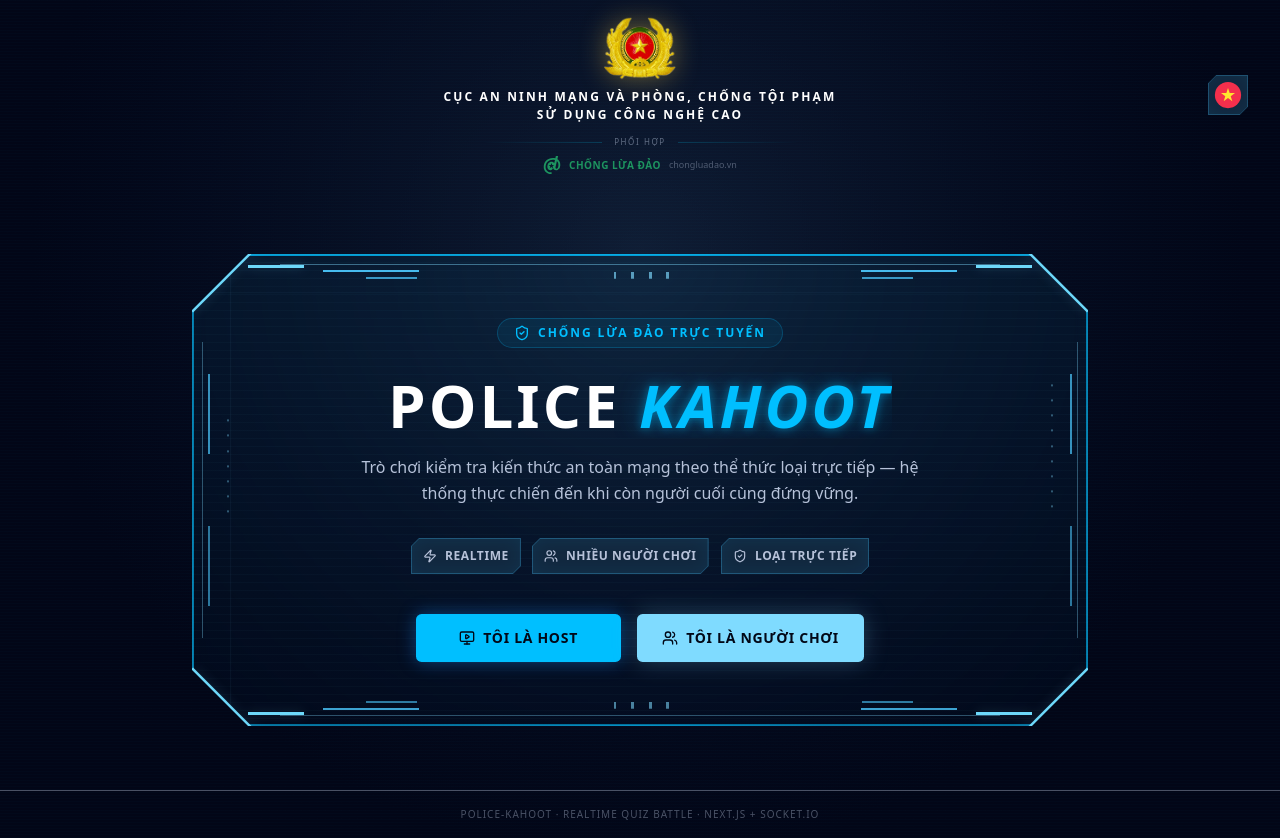
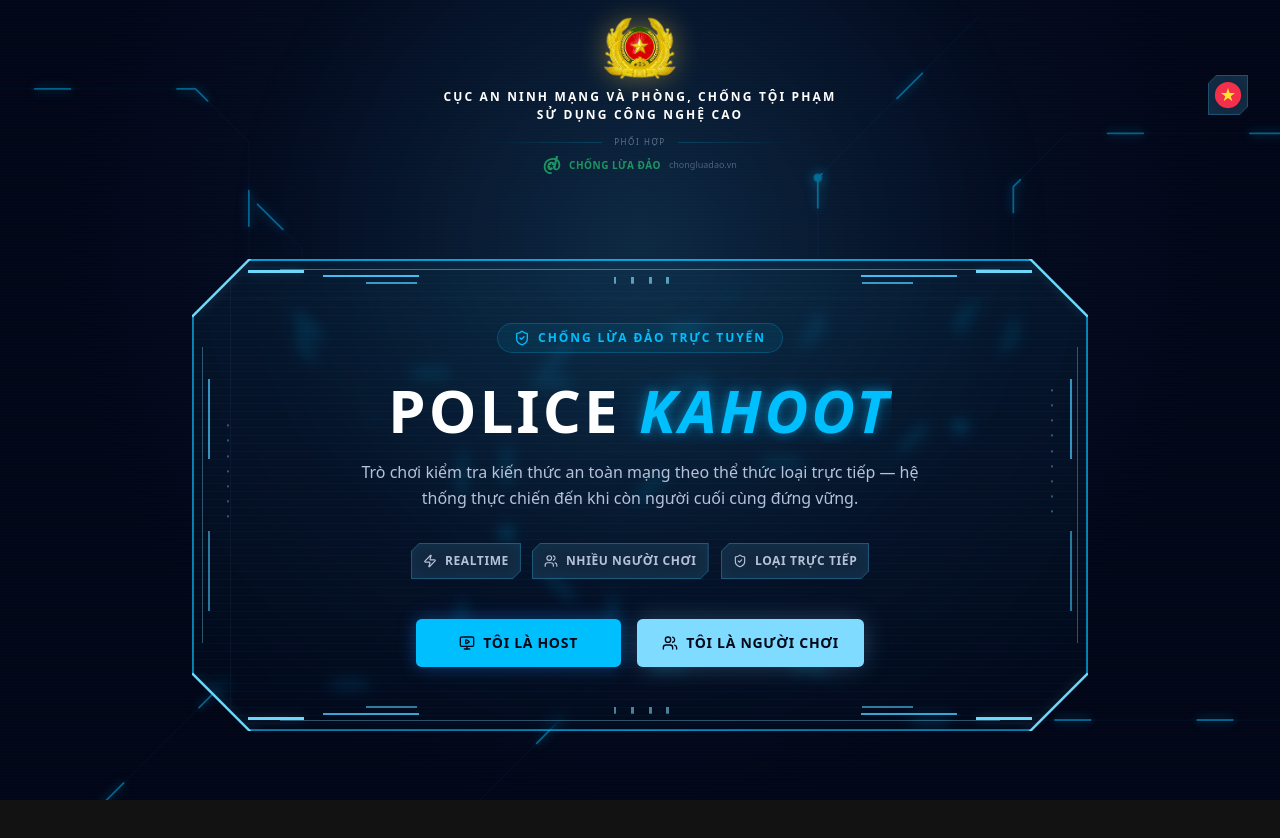
Before and after one commit to katiue/police_kahoot, a Next.js app: page / in a window 1280 px wide. After the commit the page ends 800 px from the top, so only its background shows below. Built offline with nearby package versions, Linux system fonts and the light colour scheme.

Commit message:
feat: UI adjustments

```diff
--- a/src/app/globals.css
+++ b/src/app/globals.css
@@ -1124,3 +1124,103 @@
   border: 1px solid rgba(0, 191, 255, 0.15);
   box-shadow: inset 0 0 12px rgba(0, 191, 255, 0.04);
 }
+
+/* Premium Cyber Backdrop Custom Styling */
+.cyber-circuit-bg {
+  position: absolute;
+  inset: 0;
+  overflow: hidden;
+  pointer-events: none;
+  z-index: 0;
+}
+
+.cyber-circuit-path {
+  fill: none;
+  stroke: rgba(0, 191, 255, 0.08);
+  stroke-width: 1.5;
+  stroke-linecap: round;
+  stroke-linejoin: round;
+}
+
+.cyber-circuit-path-glow {
+  fill: none;
+  stroke: var(--primary);
+  stroke-dasharray: 40 120;
+  stroke-width: 2;
+  stroke-linecap: round;
+  stroke-linejoin: round;
+  filter: drop-shadow(0 0 6px var(--primary));
+}
+
+.cyber-circuit-path-glow-fast {
+  animation: circuit-flow-forward 4s linear infinite;
+}
+
+.cyber-circuit-path-glow-slow {
+  animation: circuit-flow-backward 6s linear infinite;
+}
+
+.cyber-circuit-path-glow-medium {
+  animation: circuit-flow-forward 5s linear infinite;
+}
+
+.cyber-circuit-node {
+  fill: #020817;
+  stroke: rgba(0, 191, 255, 0.35);
+  stroke-width: 1.5;
+  filter: drop-shadow(0 0 3px rgba(0, 191, 255, 0.4));
+}
+
+.cyber-circuit-node-glow {
+  fill: var(--primary);
+  filter: drop-shadow(0 0 6px var(--primary));
+  animation: node-pulse-glow 2s infinite alternate;
+  transform-origin: center;
+}
+
+.cyber-shield-watermark {
+  color: var(--primary);
+  filter: drop-shadow(0 0 24px rgba(0, 191, 255, 0.25));
+  animation: shield-breath 8s ease-in-out infinite;
+  transform-origin: center;
+}
+
+@keyframes circuit-flow-forward {
+  from {
+    stroke-dashoffset: 160;
+  }
+  to {
+    stroke-dashoffset: 0;
+  }
+}
+
+@keyframes circuit-flow-backward {
+  from {
+    stroke-dashoffset: 0;
+  }
+  to {
+    stroke-dashoffset: 160;
+  }
+}
+
+@keyframes shield-breath {
+  0%, 100% {
+    transform: translate(-50%, -50%) scale(1);
+    opacity: 0.035;
+  }
+  50% {
+    transform: translate(-50%, -50%) scale(1.05);
+    opacity: 0.06;
+  }
+}
+
+@keyframes node-pulse-glow {
+  0% {
+    filter: drop-shadow(0 0 2px var(--primary));
+    opacity: 0.7;
+  }
+  100% {
+    filter: drop-shadow(0 0 8px var(--primary));
+    opacity: 1;
+  }
+}
--- a/src/app/layout.tsx
+++ b/src/app/layout.tsx
@@ -17,8 +17,8 @@
 })
 
 export const metadata: Metadata = {
-  title: 'Police Kahoot — Realtime Quiz',
-  description: 'Realtime quiz battle for events — Chống Lừa Đảo edition',
+  title: 'Rung Chuông Vàng',
+  description: 'Mini Game Rung Chuông Vàng',
 }
 
 export default function RootLayout({ children }: { children: React.ReactNode }) {
--- a/src/app/page.tsx
+++ b/src/app/page.tsx
@@ -142,11 +142,6 @@
         </div>
 
       </main>
-
-      {/* ── Footer ── */}
-      <footer className="relative z-10 border-t border-[var(--header-border)] px-6 py-4 text-center text-[10px] text-[var(--muted-foreground)] opacity-40 uppercase tracking-widest">
-        police-kahoot · realtime quiz battle · Next.js + Socket.IO
-      </footer>
     </Backdrop>
   )
 }
--- a/src/components/game/Backdrop.tsx
+++ b/src/components/game/Backdrop.tsx
@@ -3,8 +3,59 @@
 /** Full-screen cybersec backdrop: clean, subtle agency-grade cyber-shell. */
 export function Backdrop({ className, children }: { className?: string; children: React.ReactNode }) {
   return (
-    <div className={cn('cyber-shell no-glow flex min-h-screen w-full flex-col text-foreground', className)}>
-      {children}
+    <div className={cn('cyber-shell no-glow relative flex min-h-screen w-full flex-col text-foreground overflow-x-hidden', className)}>
+
+      {/* ── Background Cyber Circuits & Glow Layer ── */}
+      <div className="cyber-circuit-bg select-none absolute inset-0 w-full h-full overflow-hidden pointer-events-none z-0" aria-hidden="true">
+
+        {/* Central Electric Backlight Glow */}
+        <div className="absolute top-[30%] left-1/2 -translate-x-1/2 -translate-y-1/2 w-[min(800px,95vw)] h-[min(800px,95vw)] rounded-full bg-[radial-gradient(circle,rgba(0,191,255,0.08)_0%,transparent_70%)] pointer-events-none blur-2xl z-0" />
+
+        {/* Full Screen Responsive PCB Circuit Network */}
+        <svg
+          className="absolute inset-0 w-full h-full opacity-40 lg:opacity-50"
+          viewBox="0 0 1440 900"
+          preserveAspectRatio="xMidYMid slice"
+        >
+          {/* Static Circuit Lines */}
+          {/* Track 1: Upper-left to Lower-right */}
+          <path d="M -20,100 L 220,100 L 280,160 L 280,300 L 400,420 L 520,420 L 570,470 L 570,600 L 720,750 L 920,750 L 980,810 L 1460,810" className="cyber-circuit-path" />
+          {/* Track 2: Upper-right to Lower-left */}
+          <path d="M 1460,150 L 1200,150 L 1140,210 L 1140,380 L 1000,520 L 760,520 L 690,590 L 690,750 L 530,910" className="cyber-circuit-path" />
+          {/* Track 3: Middle Interconnect & Branching */}
+          <path d="M 100,920 L 250,770 L 450,770 L 520,700 L 520,510 L 600,430 L 860,430 L 920,370 L 920,200 L 1100,20" className="cyber-circuit-path" />
+          {/* Detail Branch A */}
+          <path d="M 280,220 L 340,280 L 340,390 L 420,470" className="cyber-circuit-path" />
+          {/* Detail Branch B */}
+          <path d="M 1140,300 L 1080,360 L 1080,480" className="cyber-circuit-path" />
+          {/* Detail Branch C */}
+          <path d="M 600,430 L 660,370 L 780,370 L 820,330" className="cyber-circuit-path" />
+
+          {/* Animated Glow Flow Lines */}
+          <path d="M -20,100 L 220,100 L 280,160 L 280,300 L 400,420 L 520,420 L 570,470 L 570,600 L 720,750 L 920,750 L 980,810 L 1460,810" className="cyber-circuit-path-glow cyber-circuit-path-glow-fast" />
+          <path d="M 1460,150 L 1200,150 L 1140,210 L 1140,380 L 1000,520 L 760,520 L 690,590 L 690,750 L 530,910" className="cyber-circuit-path-glow cyber-circuit-path-glow-slow" />
+          <path d="M 100,920 L 250,770 L 450,770 L 520,700 L 520,510 L 600,430 L 860,430 L 920,370 L 920,200 L 1100,20" className="cyber-circuit-path-glow cyber-circuit-path-glow-medium" />
+
+          <path d="M 280,220 L 340,280 L 340,390 L 420,470" className="cyber-circuit-path-glow cyber-circuit-path-glow-slow" />
+          <path d="M 1140,300 L 1080,360 L 1080,480" className="cyber-circuit-path-glow cyber-circuit-path-glow-fast" />
+          <path d="M 600,430 L 660,370 L 780,370 L 820,330" className="cyber-circuit-path-glow cyber-circuit-path-glow-medium" />
+
+          {/* Circuit Terminals (Nodes/Junctions) */}
+          <circle cx="570" cy="600" r="4.5" className="cyber-circuit-node cyber-circuit-node-glow" />
+          <circle cx="1000" cy="520" r="4" className="cyber-circuit-node" />
+          <circle cx="920" cy="200" r="4.5" className="cyber-circuit-node cyber-circuit-node-glow" />
+          <circle cx="420" cy="470" r="4" className="cyber-circuit-node" />
+          <circle cx="1080" cy="480" r="4.5" className="cyber-circuit-node cyber-circuit-node-glow" />
+          <circle cx="820" cy="330" r="4" className="cyber-circuit-node" />
+          <circle cx="520" cy="510" r="4" className="cyber-circuit-node" />
+        </svg>
+
+      </div>
+
+      {/* Main Page Content wrapper */}
+      <div className="relative z-10 flex flex-1 flex-col">
+        {children}
+      </div>
     </div>
   )
 }
```
